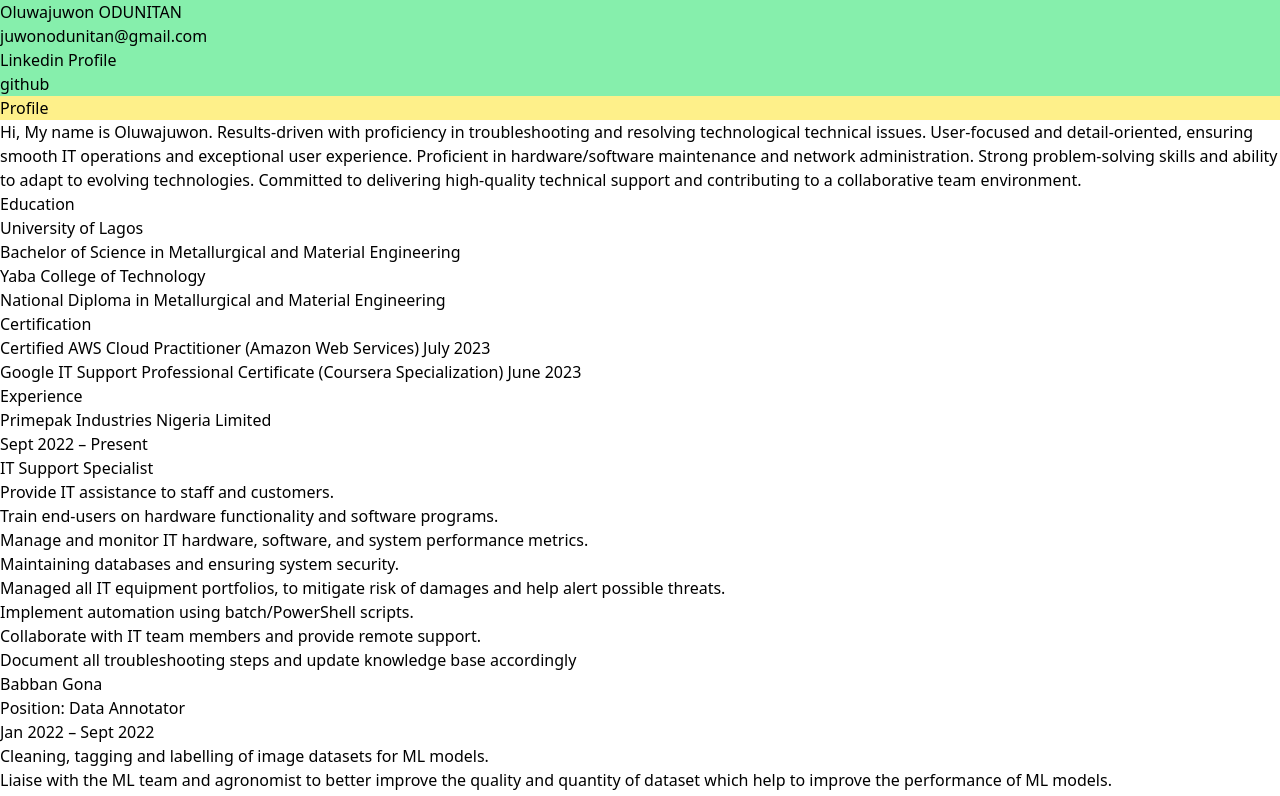
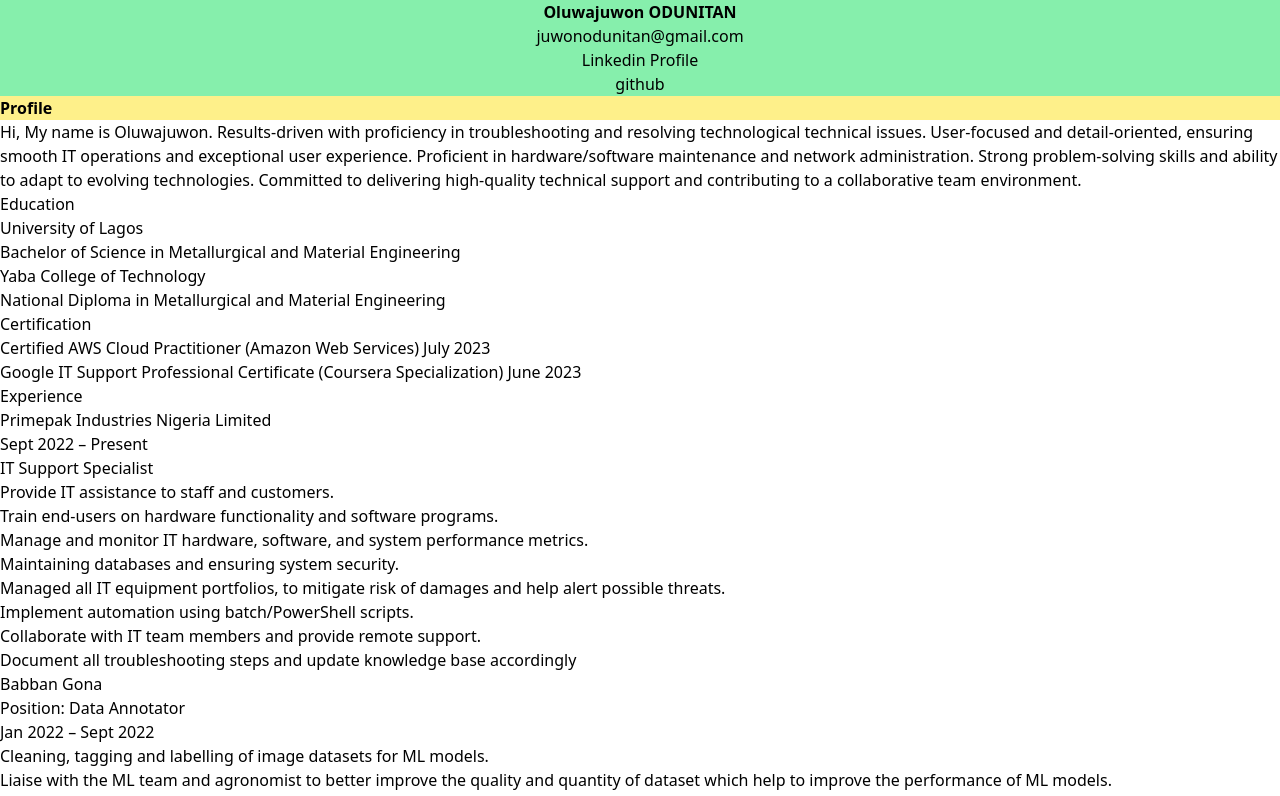
Before and after one commit to juw0n/cloudResumeChallengeAWS, a website: page dist/index.html in a window 1280 px wide. Shown: the top 796 px of the page. Drawn offline with Linux system fonts and the light colour scheme.

Commit message:
working on tailwind

```diff
--- a/dist/index.html
+++ b/dist/index.html
@@ -9,14 +9,14 @@
     </head>
 <body>
 
-    <div class="bg-green-300">
-        <h1 class="name">Oluwajuwon ODUNITAN</h1>
-        <p>juwonodunitan@gmail.com</p>
+    <div class="bg-green-300 text-center">
+        <h1 class="font-bold">Oluwajuwon ODUNITAN</h1>
+        <p class="">juwonodunitan@gmail.com</p>
         <p>Linkedin Profile</p>
         <p>github</p>
     </div>
     <div class="info">
-        <h1 class="bg-yellow-200">Profile</h1>
+        <h1 class="bg-yellow-200 font-bold">Profile</h1>
         <p>
             Hi, My name is Oluwajuwon. Results-driven with proficiency in troubleshooting and resolving technological technical issues. User-focused and detail-oriented, ensuring smooth IT operations and exceptional user experience. Proficient in hardware/software maintenance and network administration. Strong problem-solving skills and ability to adapt to evolving technologies. Committed to delivering high-quality technical support and contributing to a collaborative team environment.
         </p>
```
Also changed, not shown: dist/output.css.
